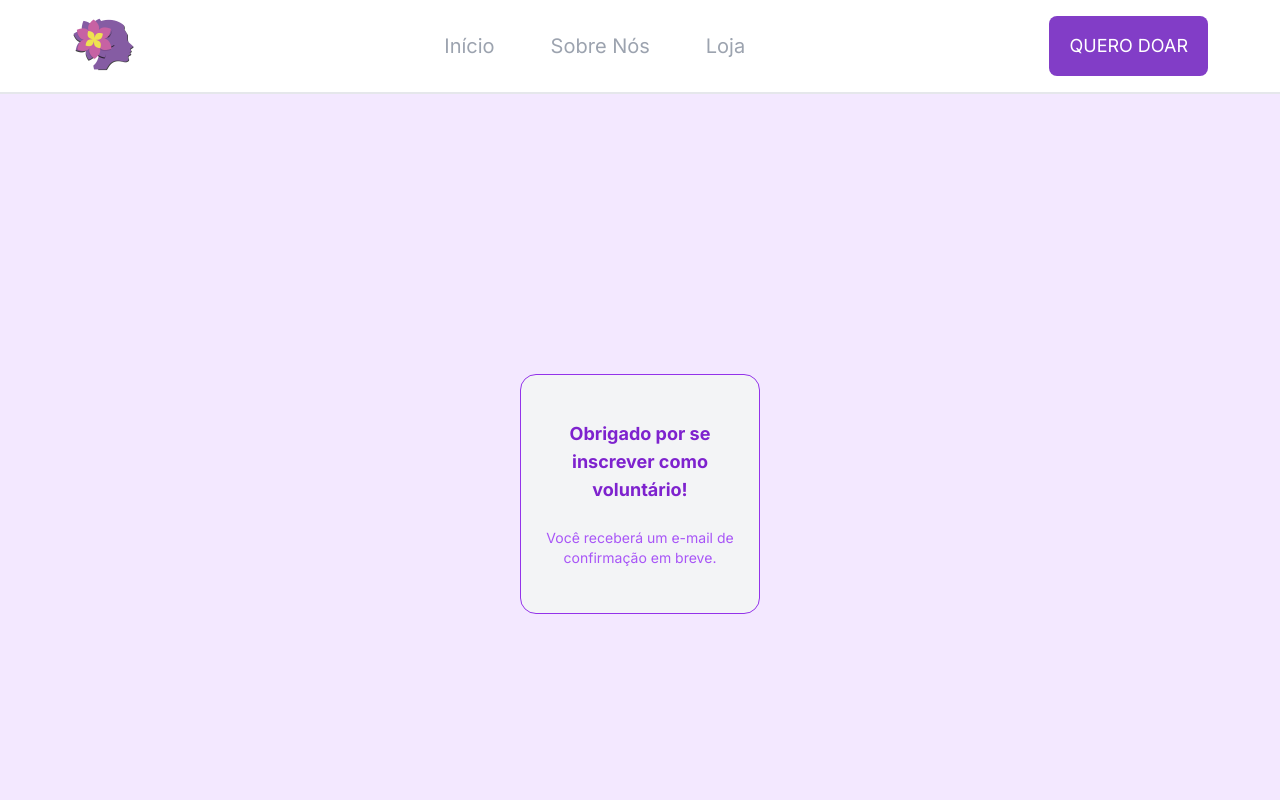
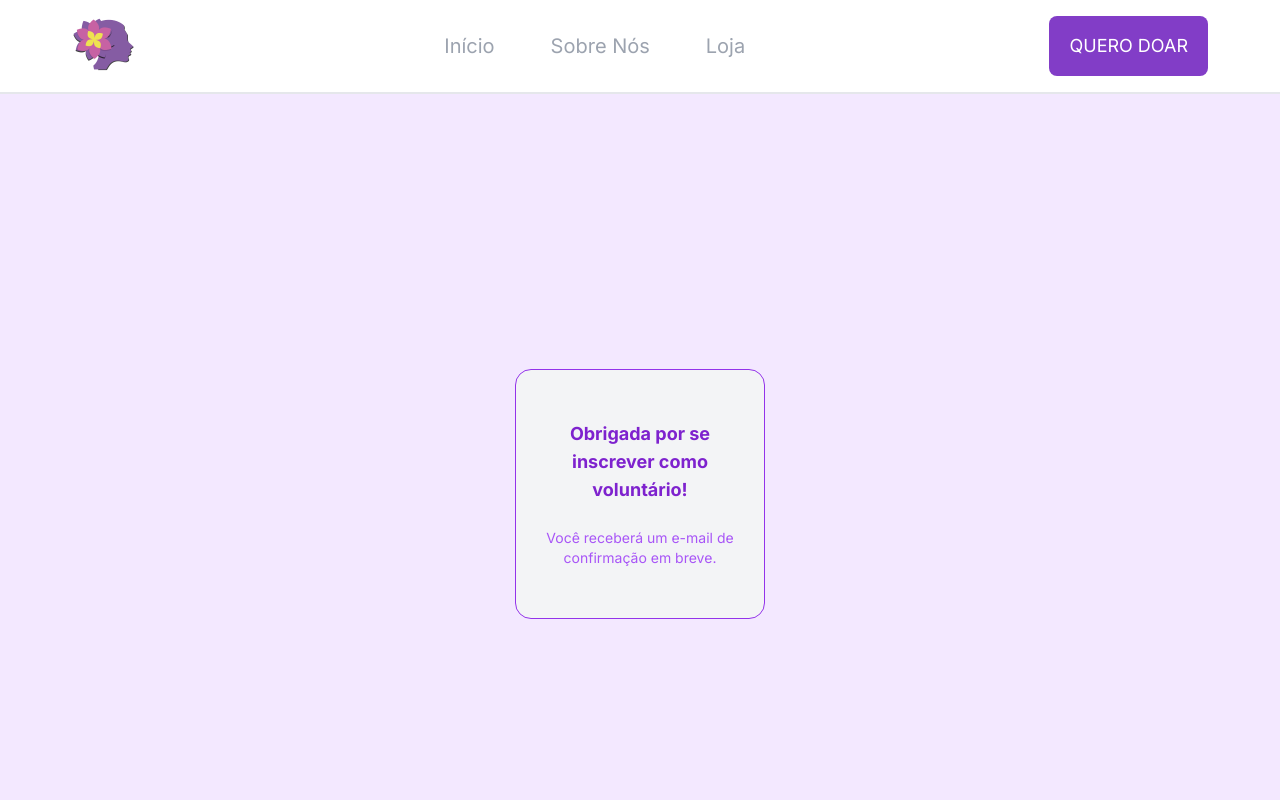
Before and after one commit to Projeto-FrontEnd-Fusion/Aceve-website-development, a Next.js app: page /voluntariar/confirmacao in a window 1280 px wide. Shown: the top 800 px of the page. Built offline with nearby package versions, Linux system fonts and the light colour scheme; a web font is replaced by a local one.

Commit message:
refactor: add fine adjustments on Confimation message

```diff
--- a/src/app/voluntariar/confirmacao/page.tsx
+++ b/src/app/voluntariar/confirmacao/page.tsx
@@ -1,9 +1,9 @@
 export default function ConfirmationPage() {
   return (
     <section className="flex items-center justify-center min-h-screen bg-purple-100 p-4">
-      <div className="w-[220px] h-[220px] md:w-[240px] md:h-[240px]  bg-gray-100 rounded-[16px] border border-purple-600 flex flex-col items-center justify-center p-4 text-center">
+      <div className="w-[200px] h-[200px] md:w-[250px] md:h-[250px]  bg-gray-100 rounded-[16px] border border-purple-600 flex flex-col items-center justify-center p-4 text-center">
         <h1 className="text-base md:text-lg font-bold text-purple-700 mb-6">
-          Obrigado por se inscrever como voluntário!
+          Obrigada por se inscrever como voluntário!
         </h1>
         <p className="text-xs md:text-sm text-purple-500">
           Você receberá um e-mail de confirmação em breve.
```
